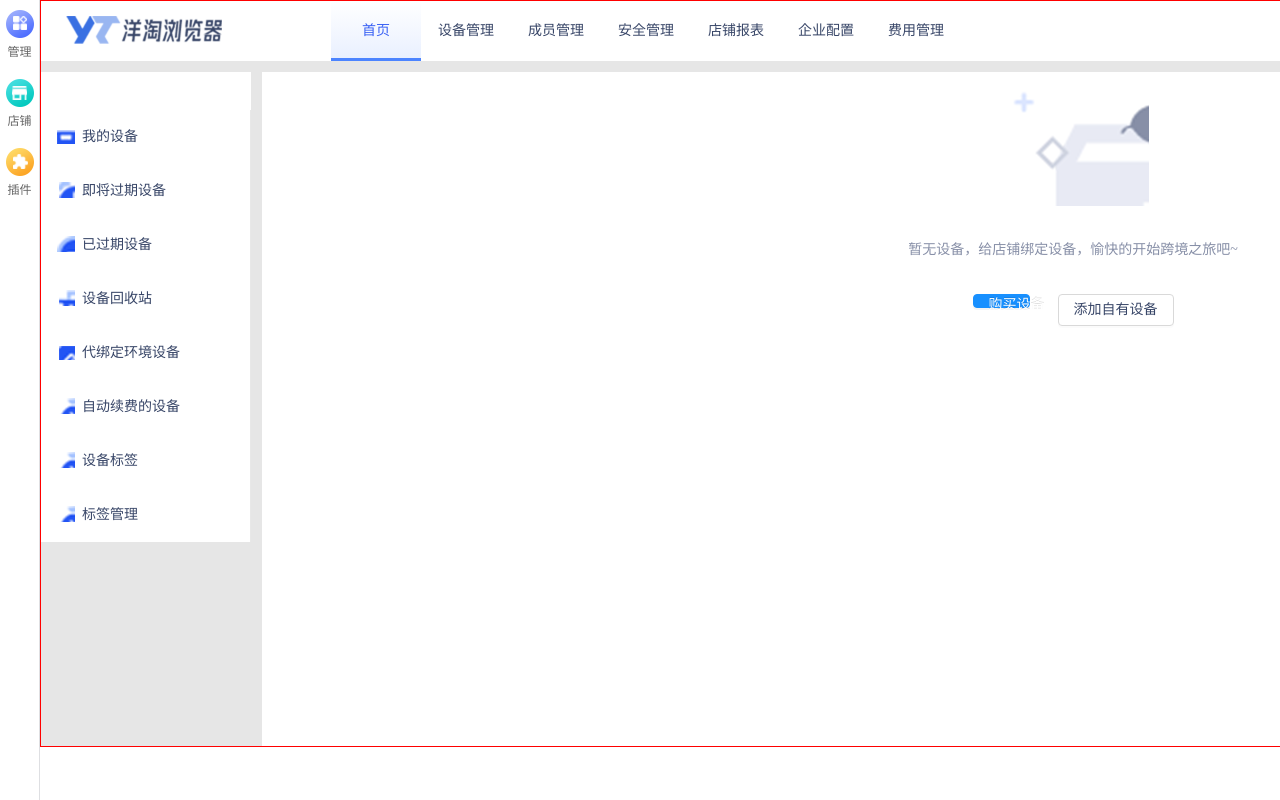
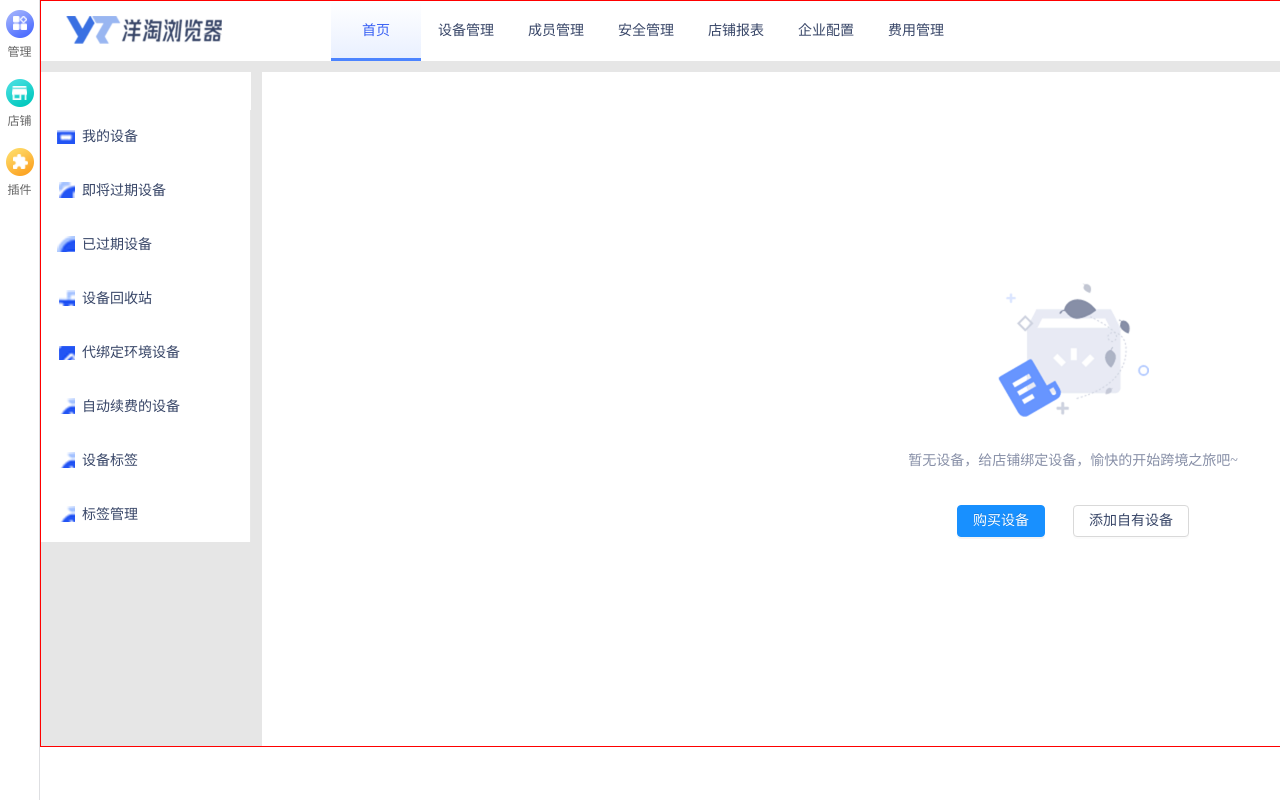
Before and after one commit to bill-mark/crossShopBackground, a Vue app: page /#/equipment in a window 1280 px wide. Shown: the top 800 px of the page. Built offline with nearby package versions, Linux system fonts and the light colour scheme.

Commit message:
没有设备bugfix

```diff
--- a/src/views/equipment/noEquipment.vue
+++ b/src/views/equipment/noEquipment.vue
@@ -23,13 +23,12 @@ export default {
 </script>
 <style lang="less" scoped>
 .no_eq {
-  // width: 100%;
-  height: calc(100vh -126px);
+  height: 100%;
   .no_eq_container {
     min-width: 151px;
+    height: 100%;
     display: flex;
     flex-direction: column;
-    // text-align: center;
     justify-content: center; /* 水平居中 */
     align-items: center;     /* 垂直居中 */
     .back {
@@ -37,6 +36,7 @@ export default {
       height: 134px;
       background-image: url('../../assets/img/equipment/non_equipment@2x.png');
       background-repeat: no-repeat;
+      background-size: 151px auto;
     }
     .instruction {
       font-size: 14px;
@@ -50,8 +50,6 @@ export default {
       display: flex;
       flex-direction: row;
       .buy_btn {
-        width: 57px;
-        height: 14px;
         font-size: 14px;
         font-family: Source Han Sans CN;
         font-weight: 400;
```
